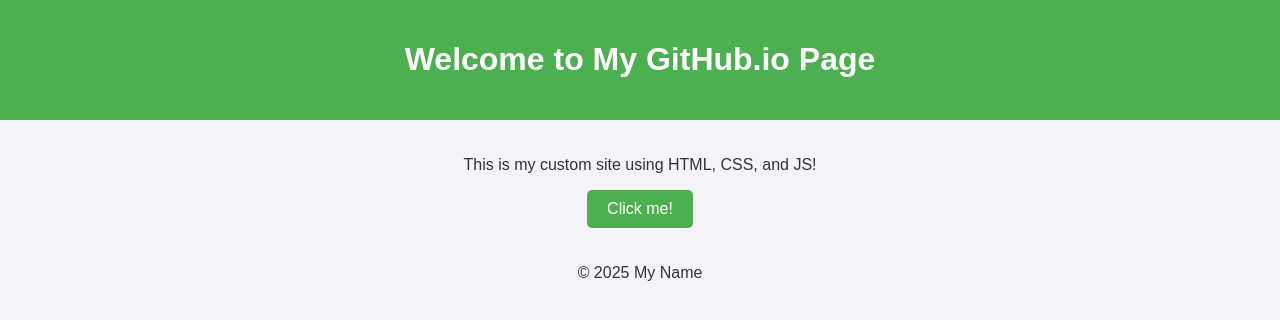
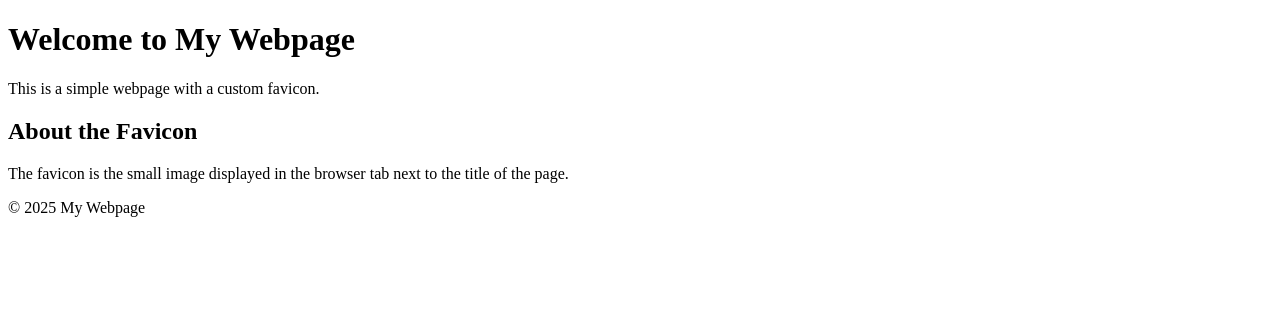
Before and after one commit to MuxuanL/muxuanl.github.io, a plain HTML site: page index.html in a window 1280 px wide. Drawn offline with Linux system fonts and the light colour scheme.

Commit message:
change icon

```diff
--- a/index.html
+++ b/index.html
@@ -3,21 +3,27 @@
 <head>
     <meta charset="UTF-8">
     <meta name="viewport" content="width=device-width, initial-scale=1.0">
+    <title>My Webpage</title>
+
+    <!-- Favicon -->
     <link rel="icon" href="images/favicon.ico" type="image/x-icon">
-  <title>About Me</title>
-  <link rel="stylesheet" href="style.css">
+
+    <!-- Optional: You can add more metadata for the page -->
+    <meta name="description" content="This is my webpage with a custom favicon.">
 </head>
 <body>
     <header>
-    <h1>Welcome to My GitHub.io Page</h1>
+        <h1>Welcome to My Webpage</h1>
+        <p>This is a simple webpage with a custom favicon.</p>
     </header>
-  <main>
-    <p>This is my custom site using HTML, CSS, and JS!</p>
-    <button id="magicButton">Click me!</button>
-  </main>
+
+    <section>
+        <h2>About the Favicon</h2>
+        <p>The favicon is the small image displayed in the browser tab next to the title of the page.</p>
+    </section>
+
     <footer>
-    <p>&copy; 2025 My Name</p>
+        <p>&copy; 2025 My Webpage</p>
     </footer>
-  <script src="script.js"></script>
 </body>
 </html>
```
Also changed, not shown: 1 other file. Lines whose indentation alone changed are shown as unchanged.
